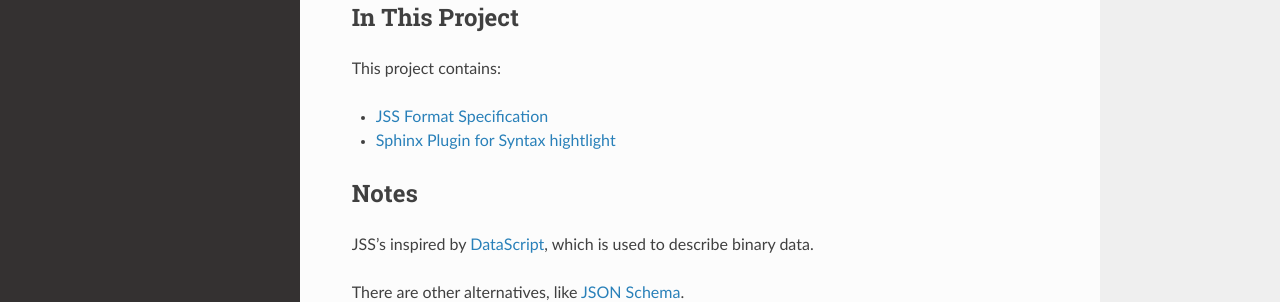
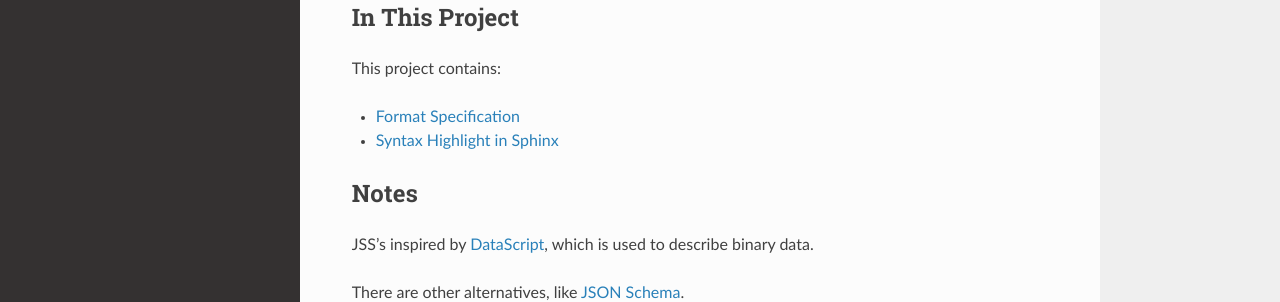
Before and after one commit to NavInfoNC/json-script, a Sphinx documentation site: the page built from docs/index.rst, in a window 1280 px wide and 1298 px high. Shown: the part 804-1106 px from the top of the window. Built offline with Sphinx 7.4.7 and the Read the Docs theme 2.0.0, drawn with Linux system fonts in a browser that asks for light colours.

Commit message:
fix syntax error

```diff
--- a/docs/index.rst
+++ b/docs/index.rst
@@ -39,8 +39,8 @@ In This Project
 
 This project contains:
 
-* `JSS Format Specification <format.rst>`__
-* `Sphinx Plugin for Syntax hightlight <syntax-highlight-in-sphinx.rst>`__
+* :doc:`format`
+* :doc:`syntax-highlight-in-sphinx`
 
 Notes
 -----
```
